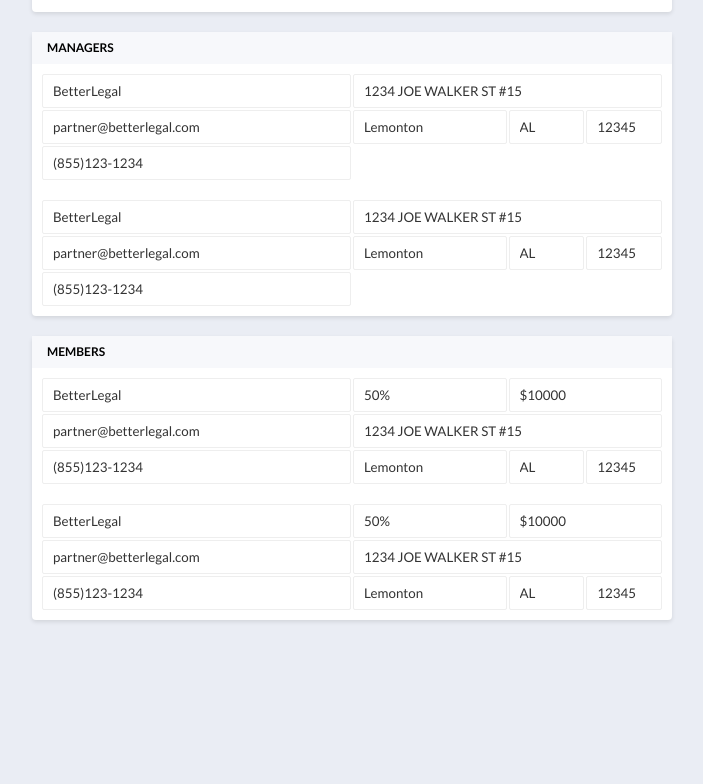
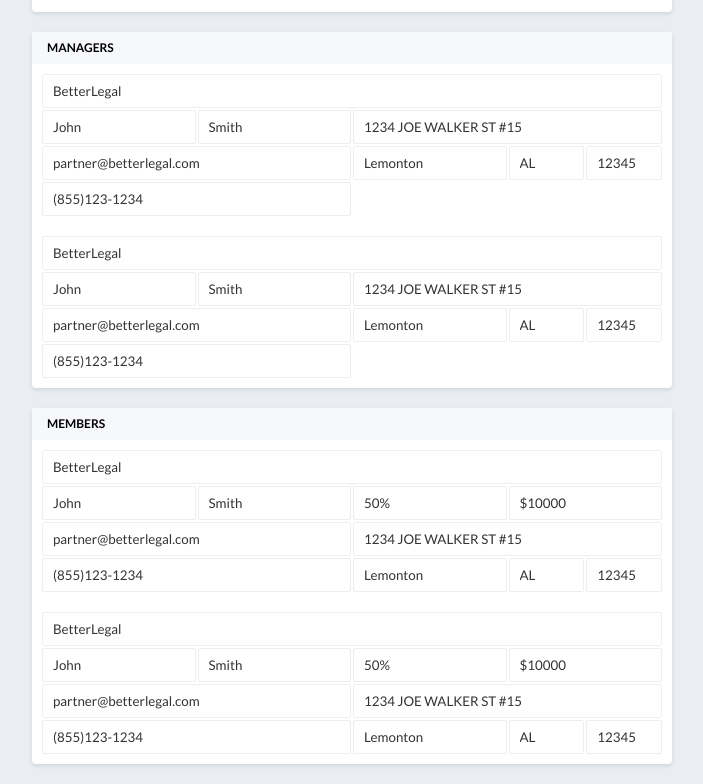
Before and after one commit to BetterLegal/form-ui, a website built with Parcel: page llc.html in a window 1280 px wide. Shown: the part 648-1432 px from the top of the page, without its empty margins (288-991 px from the left). Before the commit the page ends 1288 px from the top, so only its background shows below. Built offline with nearby package versions, Linux system fonts and the light colour scheme.

Commit message:
add full name to affiliates

```diff
--- a/llc.html
+++ b/llc.html
@@ -8,7 +8,6 @@
     <div class="container">
       <header class="org-header">
         <div class="org-name-wrapper">
-
           <input
             class="org-name"
             type="text"
@@ -176,7 +175,20 @@
             placeholder="Agent"
             disabled
           />
-
+          <input
+            type="text"
+            class="person-first-name"
+            value="John"
+            placeholder="First Name"
+            disabled
+          />
+          <input
+            type="text"
+            class="person-last-name"
+            value="Smith"
+            placeholder="Last Name"
+            disabled
+          />
           <input
             type="text"
             class="person-email"
@@ -229,7 +241,20 @@
             placeholder="Agent"
             disabled
           />
-
+          <input
+            type="text"
+            class="person-first-name"
+            value="John"
+            placeholder="First Name"
+            disabled
+          />
+          <input
+            type="text"
+            class="person-last-name"
+            value="Smith"
+            placeholder="Last Name"
+            disabled
+          />
           <input
             type="text"
             class="person-email"
@@ -288,7 +313,20 @@
             placeholder="Agent"
             disabled
           />
-
+          <input
+            type="text"
+            class="person-first-name"
+            value="John"
+            placeholder="First Name"
+            disabled
+          />
+          <input
+            type="text"
+            class="person-last-name"
+            value="Smith"
+            placeholder="Last Name"
+            disabled
+          />
           <input
             type="text"
             class="person-stake"
@@ -357,7 +395,20 @@
             placeholder="Agent"
             disabled
           />
-
+          <input
+            type="text"
+            class="person-first-name"
+            value="John"
+            placeholder="First Name"
+            disabled
+          />
+          <input
+            type="text"
+            class="person-last-name"
+            value="Smith"
+            placeholder="Last Name"
+            disabled
+          />
           <input
             type="text"
             class="person-stake"
@@ -402,6 +453,7 @@
             placeholder="City"
             disabled
           />
+
           <input
             class="address-state"
             type="text"
@@ -418,9 +470,7 @@
           />
         </div>
       </section>
-    </div>
       <!-- MEMBERS AFFILIATE BLOCK END -->
-
     </div>
 
     <script src="index.js"></script>
--- a/main.css
+++ b/main.css
@@ -241,7 +241,8 @@
   grid-auto-columns: 1fr;
   gap: 2px;
   grid-template-areas:
-    "name name name name address1 address1 address1 address1"
+    "name name name name name name name name"
+    "first-name first-name last-name last-name address1 address1 address1 address1"
     "email email email email city city state zipcode"
     "phone phone phone phone . . . .";
 }
@@ -251,7 +252,8 @@
   grid-auto-columns: 1fr;
   gap: 2px;
   grid-template-areas:
-    "name name name name stake stake invested invested"
+    "name name name name name name name name"
+    "first-name first-name last-name last-name stake stake invested invested"
     "email email email email address1 address1 address1 address1"
     "phone phone phone phone city city state zipcode";
 }
@@ -261,7 +263,8 @@
   grid-auto-columns: 1fr;
   gap: 2px;
   grid-template-areas:
-    "name name name name shares shares . ."
+    "name name name name name name name name"
+    "first-name first-name last-name last-name shares shares . ."
     "email email email email address1 address1 address1 address1"
     "phone phone phone phone city city state zipcode";
 }
@@ -284,6 +287,7 @@
   .aff-director {
     grid-template-areas:
       "name name name name"
+      "first-name first-name last-name last-name"
       "email email phone phone"
       "address1 address1 address1 address1"
       "city city state zipcode";
@@ -292,6 +296,7 @@
   .aff-member {
     grid-template-areas:
       "name name name name"
+      "first-name first-name last-name last-name"
       "stake stake invested invested"
       "email email phone phone"
       "address1 address1 address1 address1"
@@ -301,6 +306,7 @@
   .aff-shareholder {
     grid-template-areas:
       "name name name name"
+      "first-name first-name last-name last-name"
       "shares shares shares shares"
       "email email phone phone"
       "address1 address1 address1 address1"
@@ -337,6 +343,7 @@
   .aff-director {
     grid-template-areas:
       "name name name name"
+      "first-name first-name last-name last-name"
       "email email email email"
       "phone phone phone phone"
       "address1 address1 address1 address1"
@@ -346,6 +353,7 @@
   .aff-member {
     grid-template-areas:
       "name name name name"
+      "first-name first-name last-name last-name"
       "stake stake invested invested"
       "email email email email"
       "phone phone phone phone"
@@ -356,6 +364,7 @@
   .aff-shareholder {
     grid-template-areas:
       "name name name name"
+      "first-name first-name last-name last-name"
       "shares shares shares shares"
       "email email email email"
       "phone phone phone phone"
```
Also changed, not shown: inc.html (+56 -7 lines). Lines whose indentation alone changed are shown as unchanged.
